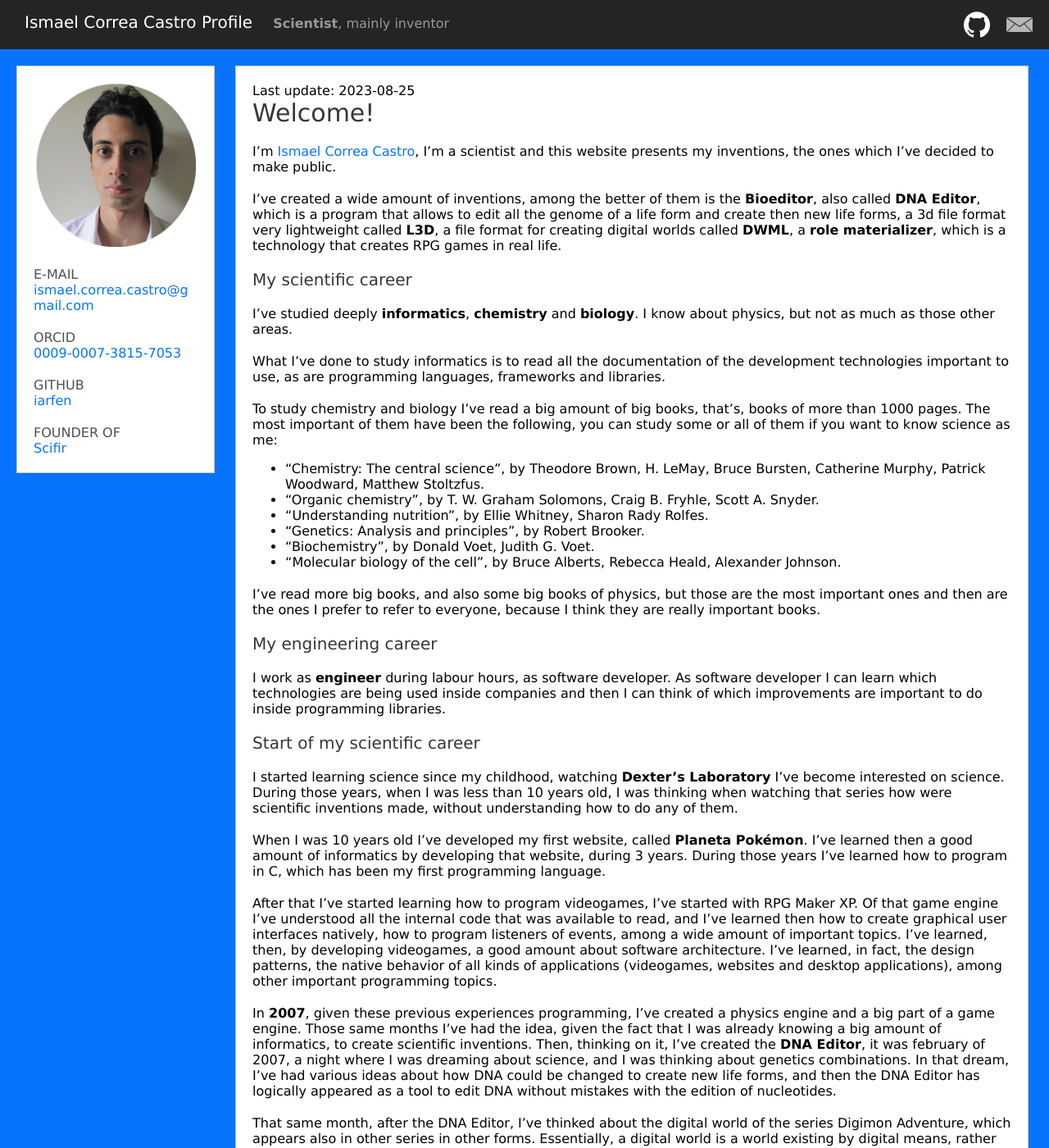
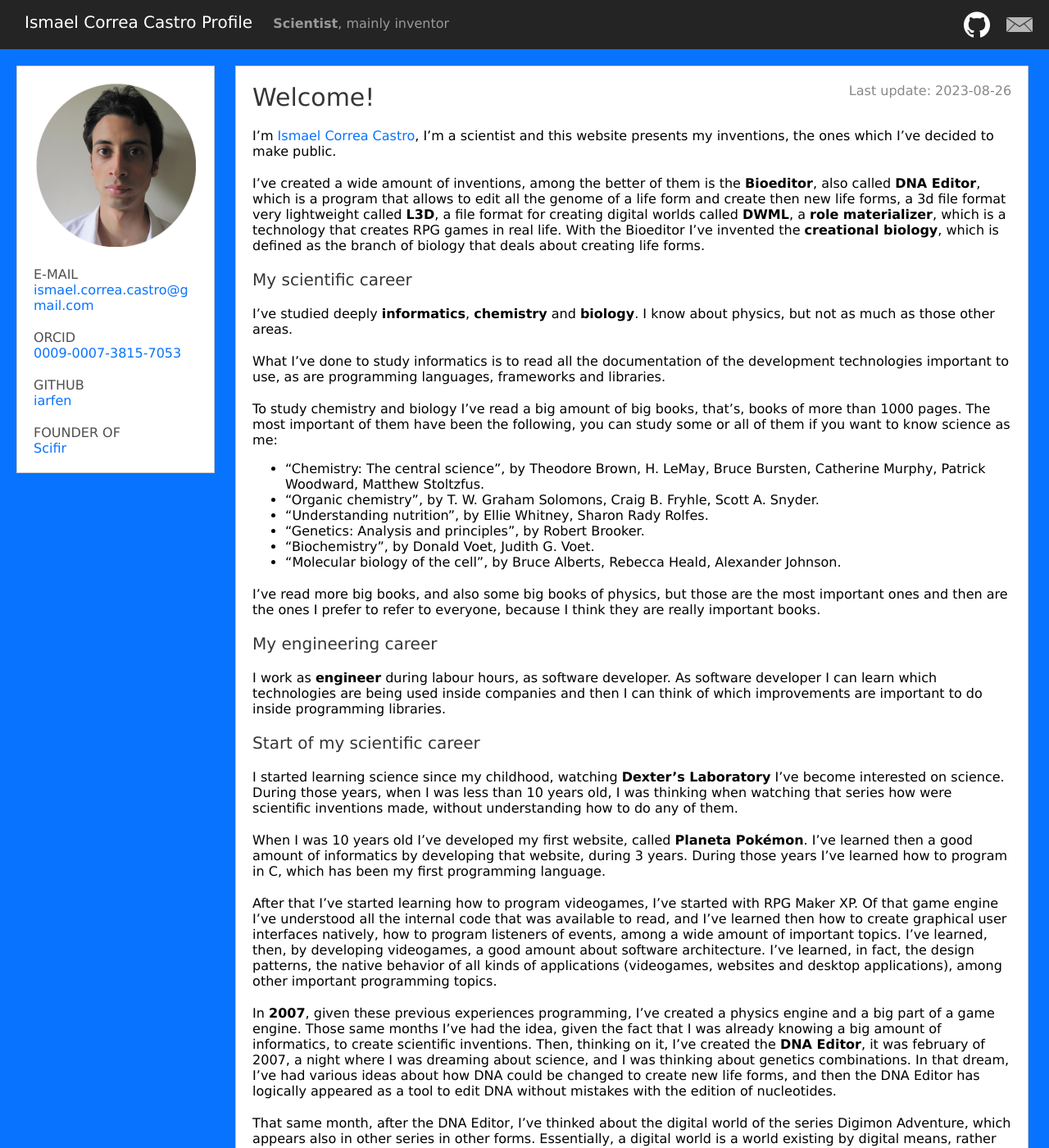
Before and after one commit to iarfen/iarfen.github.io, a Jekyll site: the page built from index.markdown, in a window 1280 px wide and 1400 px high. Shown: the whole window at 82% size. Built offline with Jekyll 4.4.1, drawn with Linux system fonts in a browser that asks for light colours; some of the changed text lies outside the part shown.

Commit message:
Some updates done

```diff
--- a/_layouts/cv.html
+++ b/_layouts/cv.html
@@ -25,7 +25,7 @@
 			<div><div>FOUNDER OF</div><a href="https://github.com/scifir" class="text_link">Scifir</a></div>
 		</div>
 		<div id="content">
-			<span id="content_last_update">Last update: 2023-08-25</span>
+			<span id="content_last_update">Last update: 2023-08-26</span>
 			{{ content }}
 		</div>
 	</div>
@@ -33,10 +33,18 @@
 		<h2>Ismael Correa Castro Profile</h2>
 		<a href="mailto:ismael.correa.castro@gmail.com" id="footer_email_icon"><img src="{{ site.baseurl }}/assets/email-icon.png" alt="Send e-mail to Ismael Correa Castro" /></a>
 		<a href="https://github.com/Iarfen" id="footer_github_icon"><img src="{{ site.baseurl }}/assets/github-icon.png" alt="GitHub profile of Ismael Correa Castro" /></a>
-		<p id="footer_presentation">Hello! I'm <a href="https://github.com/Iarfen" class="text_link">Ismael Correa Castro</a> and I've created this website to introduce myself to any person, mainly scientists and informatics, that read about my inventions and ideas, that I'm publishing inside my foundation called <strong>Scifir</strong>, among other places.
+		<p id="footer_presentation">Hello! I'm <a href="https://github.com/Iarfen" class="text_link">Ismael Correa Castro</a> and I've created this website to introduce myself to any person, mainly scientists and informatics, that read about my inventions and ideas, that I'm publishing inside my foundation called <a href="https://github.com/scifir" class="text_link">Scifir</a>, among other places.
 		<br/>
 		<br/>
 		Feel free to contact me by e-mail for any purpose related to science.</p>
 	</div>
+	<!-- Google tag (gtag.js) -->
+	<script async src="https://www.googletagmanager.com/gtag/js?id=G-5RBMV83J9V"></script>
+	<script>
+		window.dataLayer = window.dataLayer || [];
+		function gtag(){dataLayer.push(arguments);}
+		gtag('js', new Date());
+		gtag('config', 'G-5RBMV83J9V');
+	</script>
 </body>
 </html>
--- a/assets/cv.css
+++ b/assets/cv.css
@@ -48,6 +48,7 @@ body
 #content
 {
 	width: calc(100% - 200px - 4px - 20px - 20px - 30px - 80px);
+	position: relative;
 }
 
 .text_link
@@ -171,3 +172,22 @@ body
 {
 	text-decoration: underline;
 }
+
+#content a
+{
+	color: #0873ff;
+	word-wrap: break-word;
+}
+
+#content a:hover
+{
+	text-decoration: underline;
+}
+
+#content_last_update
+{
+	position: absolute;
+	color: #888888;
+	top: 20px;
+	right: 20px;
+}
--- a/index.markdown
+++ b/index.markdown
@@ -5,9 +5,9 @@ title: "Ismael Correa Castro - Profile"
 
 # Welcome!
 
-I'm [Ismael Correa Castro](https://github.com/Iarfen/), I'm a scientist and this website presents my inventions, the ones which I've decided to make public.
+I'm [Ismael Correa Castro](https://github.com/Iarfen), I'm a scientist and this website presents my inventions, the ones which I've decided to make public.
 
-I've created a wide amount of inventions, among the better of them is the **Bioeditor**, also called **DNA Editor**, which is a program that allows to edit all the genome of a life form and create then new life forms, a 3d file format very lightweight called **L3D**, a file format for creating digital worlds called **DWML**, a **role materializer**, which is a technology that creates RPG games in real life.
+I've created a wide amount of inventions, among the better of them is the **Bioeditor**, also called **DNA Editor**, which is a program that allows to edit all the genome of a life form and create then new life forms, a 3d file format very lightweight called **L3D**, a file format for creating digital worlds called **DWML**, a **role materializer**, which is a technology that creates RPG games in real life. With the Bioeditor I've invented the **creational biology**, which is defined as the branch of biology that deals about creating life forms.
 
 ## My scientific career
 
@@ -69,10 +69,11 @@ The projects I've realized and that are then of my authorship are the following:
 
 - **Bioeditor** (previously called **DNA Editor**)**:** A program that allows to edit all the genome of an organism to modify it, or to create new organisms based on that genome.
 - **Creational biology:** Theories and ideas about the branch of biology which I've called creational biology, which deals about homunculous, which are animals created artificially.
-- **L3D file format:** A very lightweight 3d file format, the lightest of the 3d file formats, and then I defend it as the better of them.
+- **L3D file format:** A very lightweight 3d file format, the lightest of the 3d file formats, and then I defend it as the better of them. [View L3D file format](https://github.com/scifir/l3d-file-format)
 - **Role materializer:** It's a set of cubes with screen that stacked together can represent virtually any place or building. It allows to create RPGs in real life.
 - **DWML file format:** A file format that allows to create digital worlds.
-- **Science file formats:** Various file formats. **DNA** file format for storing DNA, **SMF** to represent molecules, **SFF** to represent food, **AMF** to represent matter.
+- **Science file formats:** Various file formats. **DNA** file format for storing DNA, **SMF** to represent molecules, **SFF** to represent food, **AMF** to represent matter. [View DNA file format](https://github.com/scifir/dna-file-format)
+- **Scifir Collection:** Set of libraries to create the software of laboratory machines and scientific desktop software. [View scifir-units](https://github.com/scifir/scifir-units)
 - **Spaceships theories and ideas:** I've written various theories and ideas about spaceships.
-- **CWD file format:** A file format to create new words and bywords.
+- **CWD file format:** A file format to create new words and bywords. [View CWD file format](https://github.com/scifir/cwd-file-format)
 - Among other projects, not yet released publicly.
```
